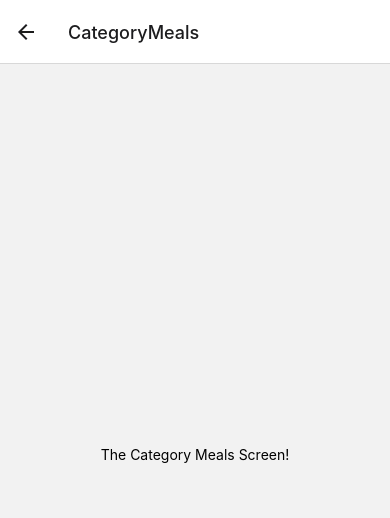
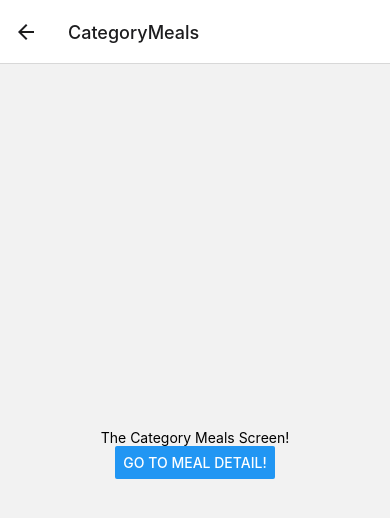
Before and after one commit to yodhcn/the-meals-app, a React Native app: screen /CategoryMeals in a window 390 px wide. Shown: the top 518 px of the page. Built offline with nearby package versions, Linux system fonts and the light colour scheme.

Commit message:
6.13. Navigation to the Meal Details Screen

```diff
--- a/screens/CategoryMealsScreen.js
+++ b/screens/CategoryMealsScreen.js
@@ -1,10 +1,14 @@
 import React from "react";
-import { View, Text, StyleSheet } from "react-native";
+import { View, Text, Button, StyleSheet } from "react-native";
 
 export default function CategoryMealsScreen(props) {
   return (
     <View style={styles.screen}>
       <Text>The Category Meals Screen!</Text>
+      <Button
+        title="Go to Meal Detail!"
+        onPress={() => props.navigation.navigate("MealDetail")}
+      />
     </View>
   );
 }
```
